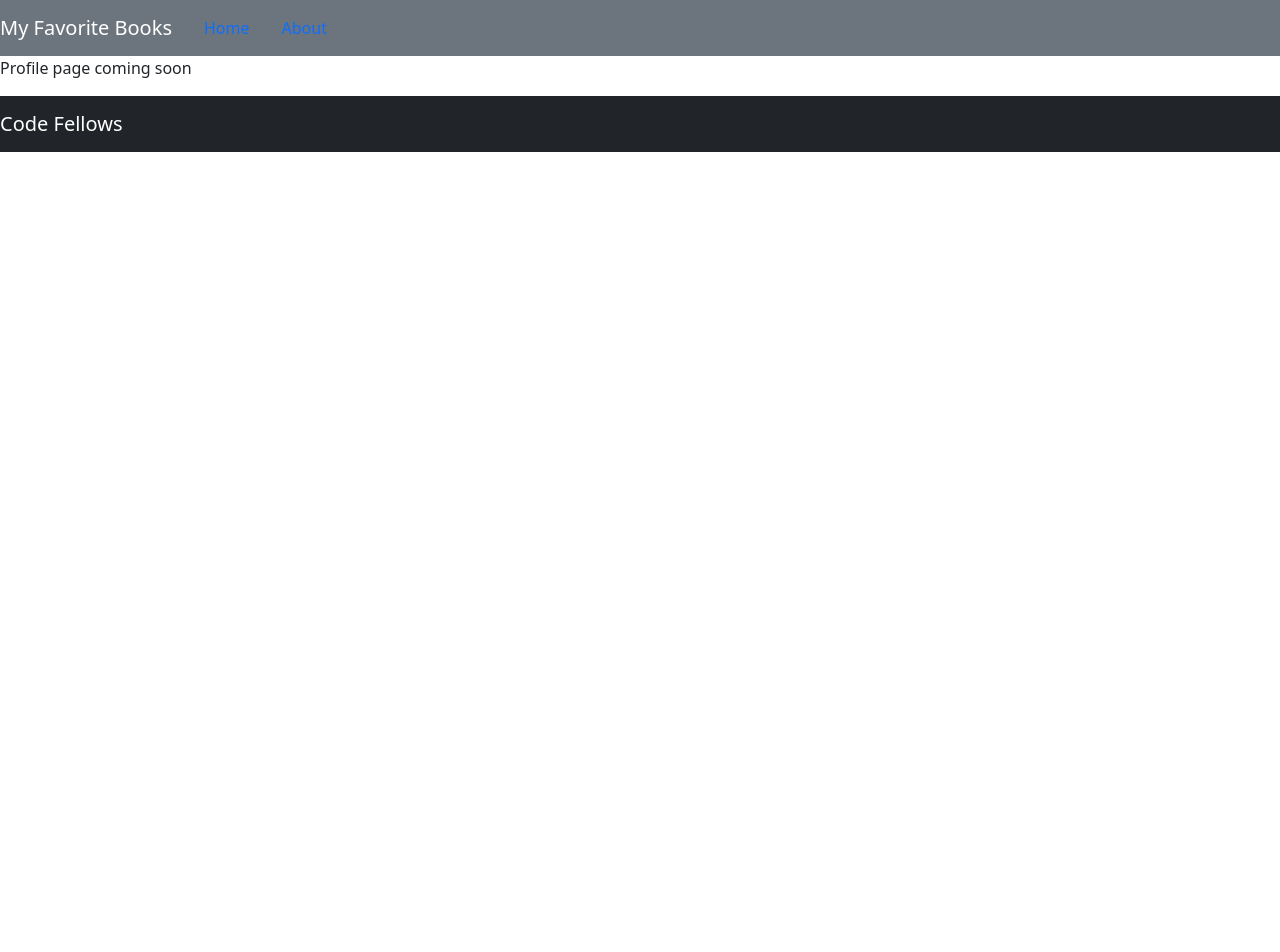
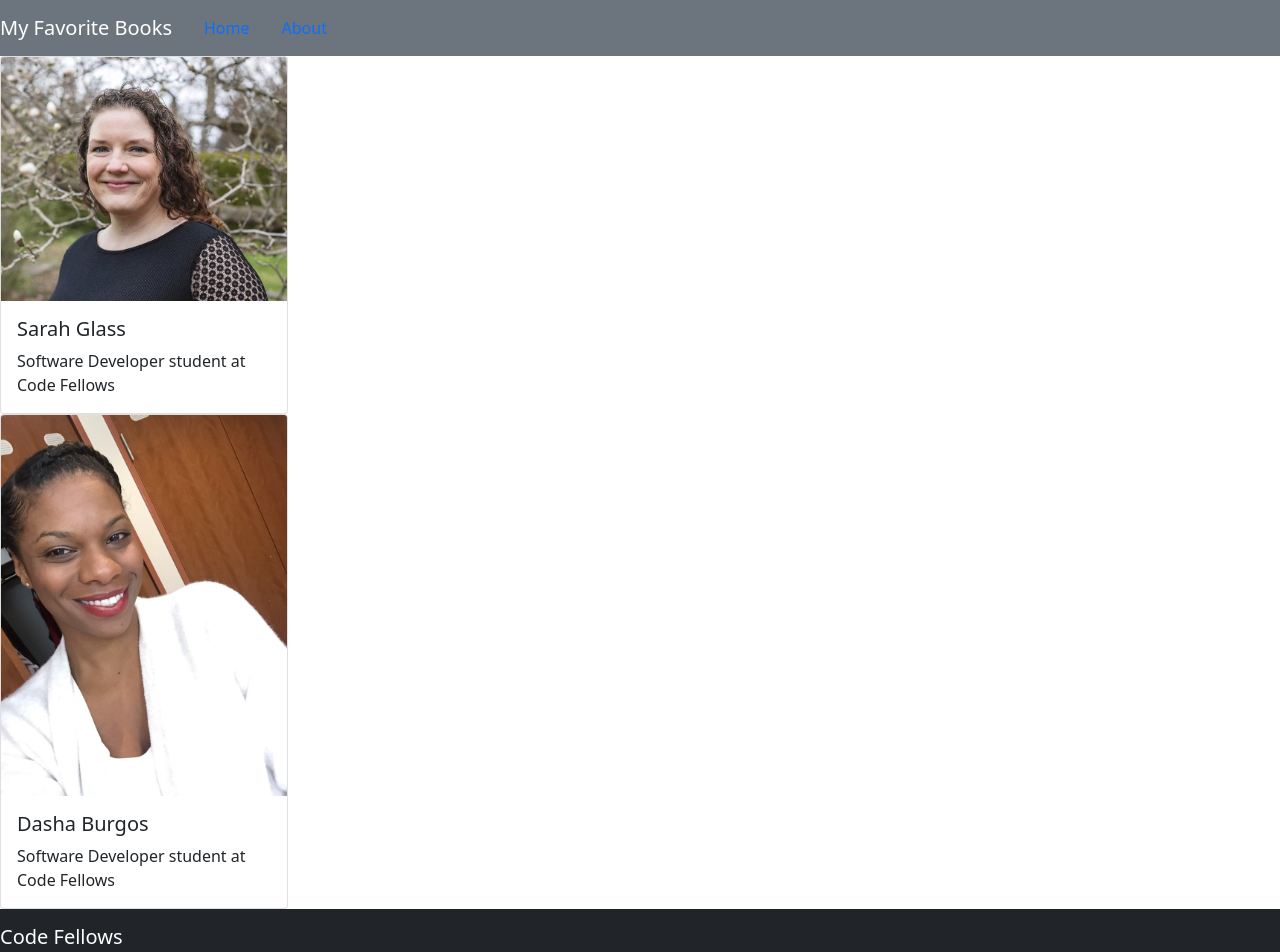
Before and after one commit to s-glass/can-of-books-frontend, a React (Create React App) app: page /about in a window 1280 px wide. Shown: the top 952 px of the page. Before the commit the page ends 800 px from the top, so only its background shows below. Built offline with nearby package versions, Linux system fonts and the light colour scheme.

Commit message:
adding update book functionality plus about us page

```diff
--- a/src/About.js
+++ b/src/About.js
@@ -1,10 +1,36 @@
 import { Component } from "react";
+import { Card, } from 'react-bootstrap'
+// import { sarah, dasha} from './img'
+import bookImg from './img/dasha.jpg'
+import bookImg2 from './img/sarah.jpg'
 
 class Profile extends Component {
 
   render() {
     /* TODO: render information about the developers */
-    return <p>Profile page coming soon</p>
+    return (
+      <main>
+      <>
+      <Card style={{ width: '18rem' }}>
+        <Card.Img variant="top" src={bookImg2}/>
+        <Card.Body>
+        <Card.Title animation="glow">Sarah Glass</Card.Title>
+          <Card.Text>Software Developer student at Code Fellows</Card.Text>
+        </Card.Body>
+      </Card>
+      </>
+      <>
+      <Card style={{ width: '18rem' }}>
+        <Card.Img variant="top" src={bookImg} alt="photo of developer"/>
+        <Card.Body>
+          <Card.Title animation="glow">Dasha Burgos</Card.Title>
+          <Card.Text>Software Developer student at Code Fellows</Card.Text>
+        </Card.Body>
+      </Card>
+      </>
+      </main>
+
+  );
   }
 };
 
--- a/src/BestBooks.js
+++ b/src/BestBooks.js
@@ -1,8 +1,8 @@
 import { Component } from 'react';
 import axios from 'axios';
-import { Carousel, Container, Button } from 'react-bootstrap';
+import { Carousel, Container, Button, } from 'react-bootstrap';
 import BookModal from './BookModal';
-// import UpdateBookForm from './UpdateBookForm';
+import UpdateBookForm from './UpdateBookForm';
 // import bookImg from './img/random.png'
 
 class BestBooks extends Component {
@@ -11,7 +11,8 @@ class BestBooks extends Component {
     this.state = {
       books: [],
       error: '',
-      showForm: false
+      showForm: false,
+      bookToUpdate: null
     }
   }
 
@@ -20,7 +21,7 @@ class BestBooks extends Component {
       let url = `${process.env.REACT_APP_SERVER}/books`;
 
       let axiosData = await axios.get(url);
-      // console.log('FIRST LOOK AT THE DATA:', axiosData);
+      console.log('FIRST LOOK AT THE DATA:', axiosData);
 
       this.setState({
         books: axiosData.data
@@ -88,29 +89,34 @@ class BestBooks extends Component {
   }
 
   // Update cat in state using axios to hit backend
-  // updateBook = async (bookObjToUpdate) => {
-  //   // TODO: URL for axios
-  //   let url = `${process.env.REACT_APP_SERVER}/books/${bookObjToUpdate._id}`
+  updateBook = async (bookObjToUpdate) => {
+    try {
+    // TODO: URL for axios
+    let url = `${process.env.REACT_APP_SERVER}/books/${bookObjToUpdate._id}`
 
-  //   let updatedBook = await axios.put(url, bookObjToUpdate)
+    let updatedBook = await axios.put(url, bookObjToUpdate)
 
-  //   // TODO set state with return from axios
-  //   let updatedBookArray = this.state.books.map(existingBook => {
-  //     return existingBook._id === bookObjToUpdate._id
-  //       ? updatedBook.data
-  //       : existingBook
-  //   })
+    // TODO set state with return from axios
+    let updatedBookArray = this.state.books.map(existingBook => {
+      return existingBook._id === bookObjToUpdate._id
+        ? updatedBook.data
+        : existingBook
+    })
 
-  //   this.setState({
-  //     books: updatedBookArray
-  //   })
+    this.setState({
+      books: updatedBookArray
+    })
 
-  // } catch (error) {
-  //   console.log(error.message)
-  // }
-  // }
+  } catch (error) {
+    console.log(error.message)
+  }
+  }
 
-
+  closeModal = () => {
+    this.setState({
+      showForm: false
+    })
+  }
 
   componentDidMount() {
     this.getBooks();
@@ -140,16 +146,11 @@ class BestBooks extends Component {
                       alt={book.description}
                     />
                     <Carousel.Caption>
-                      {book.title} is about {book.description}
+                      <p>{book.title} is about {book.description}</p>
                       <Button onClick={() => { this.deleteBook(book._id) }}>Delete</Button>
-                      {/* <Button> onClick={() => {this.setState({show.Form: true}) })>Open Update Form</Button> */}
+                      <Button onClick={() => { this.setState({showForm: true, bookToUpdate: book}) }}>Open Update Form</Button>
 
-                      {/* {this.state.showForm &&
-                      <UpdateBookForm
-                      book={this.props.book}
-                      updateBook={this.props.updateBook}
-                      />
-                      } */}
+
 
                     </Carousel.Caption>
                   </Carousel.Item>
@@ -157,11 +158,22 @@ class BestBooks extends Component {
               </Carousel>
               {this.props.showModal ? <BookModal show={this.props.openModal} onHide={this.props.closeModal} handleBookSubmit={this.handleBookSubmit} /> : <Button onClick={this.props.openModal}>Add Book</Button>}
 
+              <UpdateBookForm
+                      show={this.state.showForm}
+                      onHide={this.closeModal}
+                      book={this.state.bookToUpdate}
+                      updateBook={this.updateBook}
+                      />
+
             </Container>
+
           ) : (
             <h3>No Books Found </h3>
           )}
+
       </>
+
+
     )
   }
 }
--- a/src/UpdateBookForm.js
+++ b/src/UpdateBookForm.js
@@ -1,5 +1,5 @@
 import React from 'react';
-import { Container, Form, Button } from 'react-bootstrap'
+import { Container, Form, Button, Modal } from 'react-bootstrap'
 
 class UpdateBookForm extends React.Component {
 
@@ -13,6 +13,7 @@ class UpdateBookForm extends React.Component {
       _id: this.props.book._id,
       _v: this.props.book._v
     }
+    console.log(bookToUpdate);
     // Handler from bestbooks.js to update database
     this.props.updateBook(bookToUpdate);
   }
@@ -20,15 +21,16 @@ class UpdateBookForm extends React.Component {
   render() {
     return (
       <>
-        <Modal show={this.props.show} onHide={this.props.onHide}>
+        { this.props.book ?
+          <Modal show={this.props.show} onHide={this.props.onHide}>
 
           <Modal.Header closeButton><Modal.Title>book title</Modal.Title></Modal.Header>
 
           <Container className="mt-5">
-            <Form onSubmit={this.props.handleBookSubmit}>
+            <Form onSubmit={this.handleBookSubmit}>
               <Form.Group controlId="title">
                 <Form.Label>Book Title</Form.Label>
-                <Form.Control type="text" defaultValue={this.props.book.name}/>
+                <Form.Control type="text" defaultValue={this.props.book.title}/>
               </Form.Group>
               <Form.Group controlId="description">
                 <Form.Label>Description</Form.Label>
@@ -41,9 +43,10 @@ class UpdateBookForm extends React.Component {
             </Form>
           </Container>
         </Modal>
+        : null
+        }
       </>
     );
-    )
   }
 }
 
```
Also changed, not shown: src/img/dasha.jpg (added), src/img/sarah.jpg (added).
